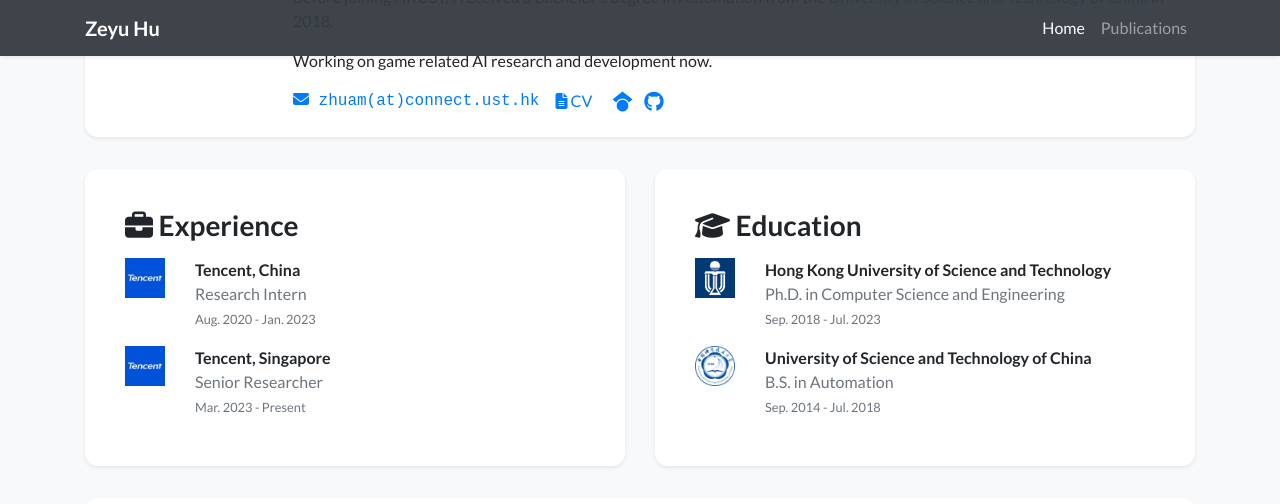
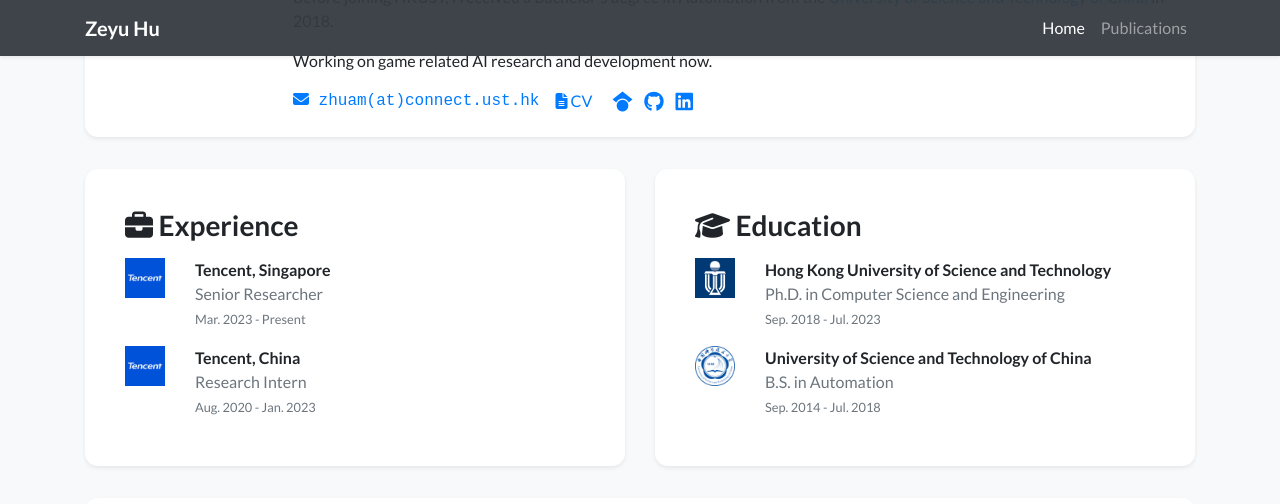
Before and after one commit to hzykent/hzykent.github.io, a Jekyll site: the page built from index.html, in a window 1280 px wide and 900 px high, scrolled down 333 px. Shown: the top 504 px of the window. Built offline with Jekyll 4.4.1, drawn with Linux system fonts in a browser that asks for light colours; nearby versions of some CDN libraries; a style sheet for code colours, icons or effects is not loaded; some of the changed lines change nothing that is shown.

Commit message:
fix tiny

```diff
--- a/_data/profile.yml
+++ b/_data/profile.yml
@@ -11,6 +11,7 @@
 cv_link: /assets/data/CV_Zeyu_HU.pdf
 gscholar: 2QstgG4AAAAJ
 github: hzykent
+linkedin: zeyu-hu
 
 short_bio_text_justify: false
 short_bio: >-
@@ -42,13 +43,13 @@
   date: Sep. 2014 - Jul. 2018
 
 experience:
+- name: Tencent, Singapore
+  logo: /assets/images/badges/tencent.png
+  position: Senior Researcher
+  date: Mar. 2023 - Present
 - name: Tencent, China
   logo: /assets/images/badges/tencent.png
   position: Research Intern
   date: Aug. 2020 - Jan. 2023
-- name: Tencent, Singapore
-  logo: /assets/images/badges/tencent.png
-  position: Senior Researcher
-  date: Mar. 2023 - Present
 
 awards:
```
